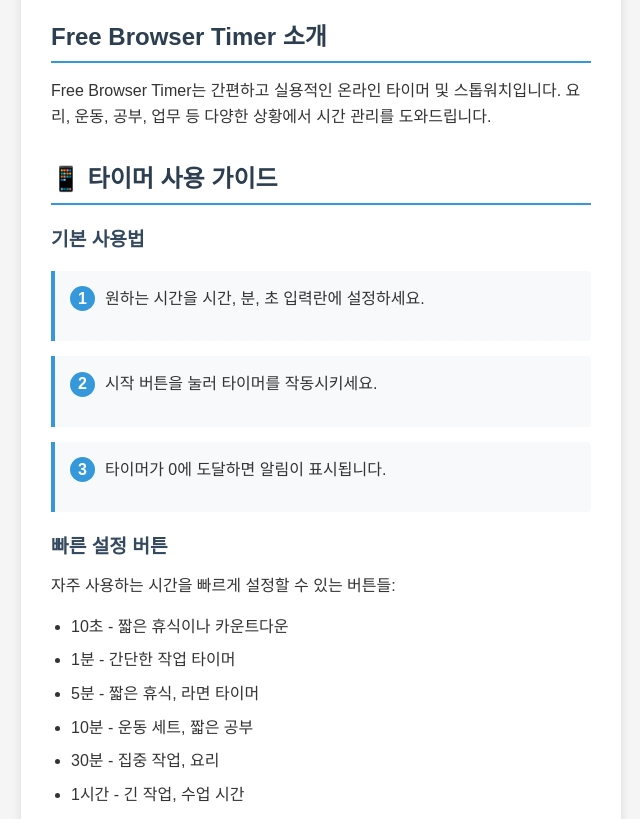
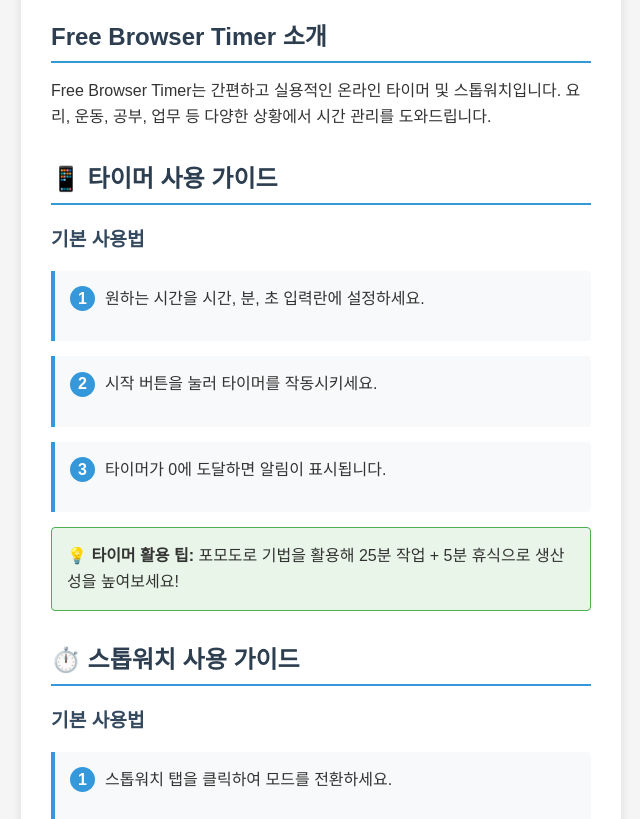
Before and after one commit to leehyunjun-code/Taptimer, a plain HTML site: page guide.html in a window 1280 px wide. Shown: the part 96-915 px from the top of the page, without its empty margins (319-959 px from the left). Drawn offline with Linux system fonts and the light colour scheme.

Commit message:
Update guide.html

```diff
--- a/guide.html
+++ b/guide.html
@@ -237,18 +237,6 @@
             <div class="step-guide">
                 <p><span class="step-number">3</span><span id="timer-step3">타이머가 0에 도달하면 알림이 표시됩니다.</span></p>
             </div>
-
-
-            <h3 id="timer-quick-title">빠른 설정 버튼</h3>
-            <p id="timer-quick-text">자주 사용하는 시간을 빠르게 설정할 수 있는 버튼들:</p>
-            <ul id="timer-quick-list">
-                <li id="quick-10s">10초 - 짧은 휴식이나 카운트다운</li>
-                <li id="quick-1m">1분 - 간단한 작업 타이머</li>
-                <li id="quick-5m">5분 - 짧은 휴식, 라면 타이머</li>
-                <li id="quick-10m">10분 - 운동 세트, 짧은 공부</li>
-                <li id="quick-30m">30분 - 집중 작업, 요리</li>
-                <li id="quick-1h">1시간 - 긴 작업, 수업 시간</li>
-            </ul>
 
             <div class="tip-box" id="timer-tip">
                 <strong id="timer-tip-title">타이머 활용 팁:</strong> 포모도로 기법을 활용해 25분 작업 + 5분 휴식으로 생산성을 높여보세요!
```
